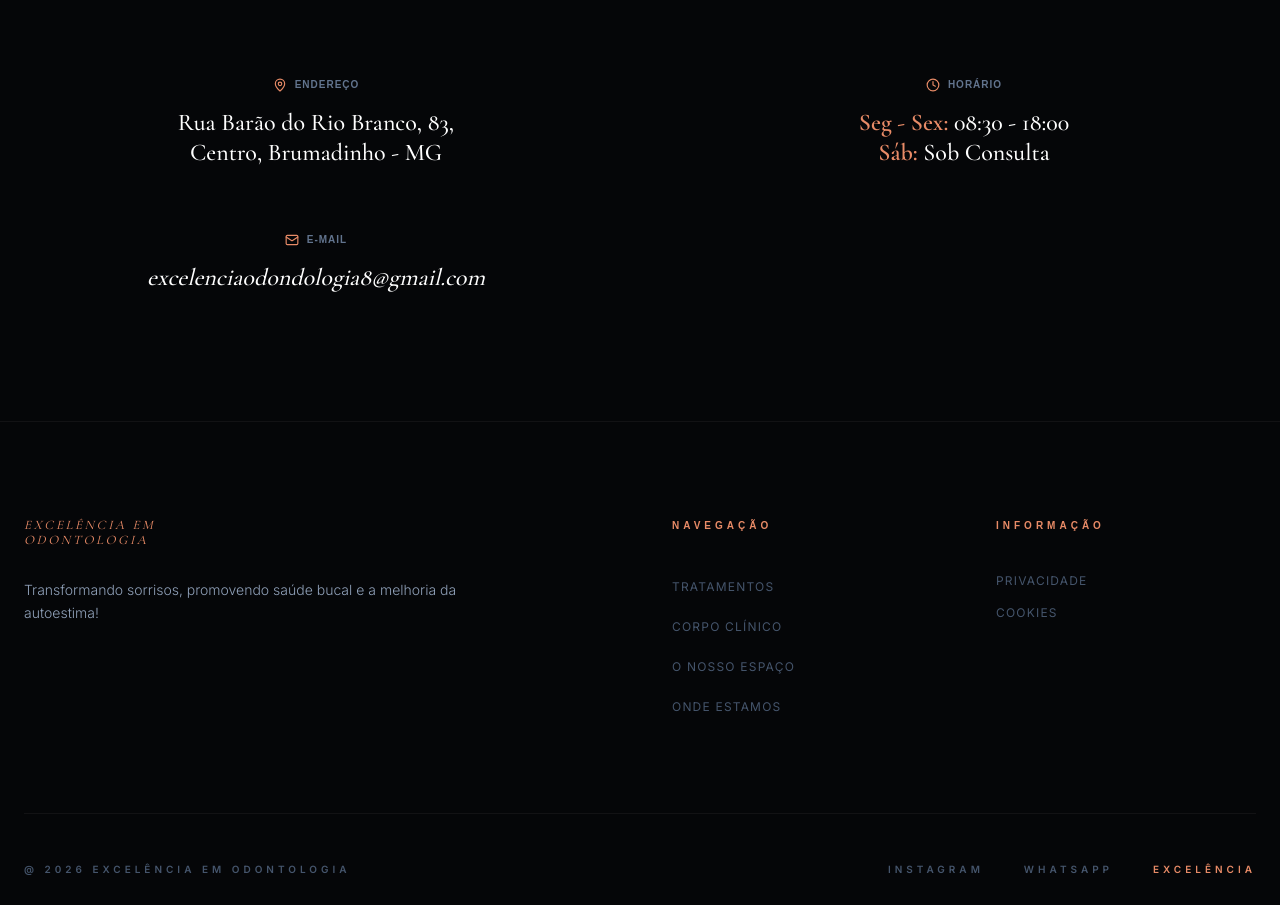
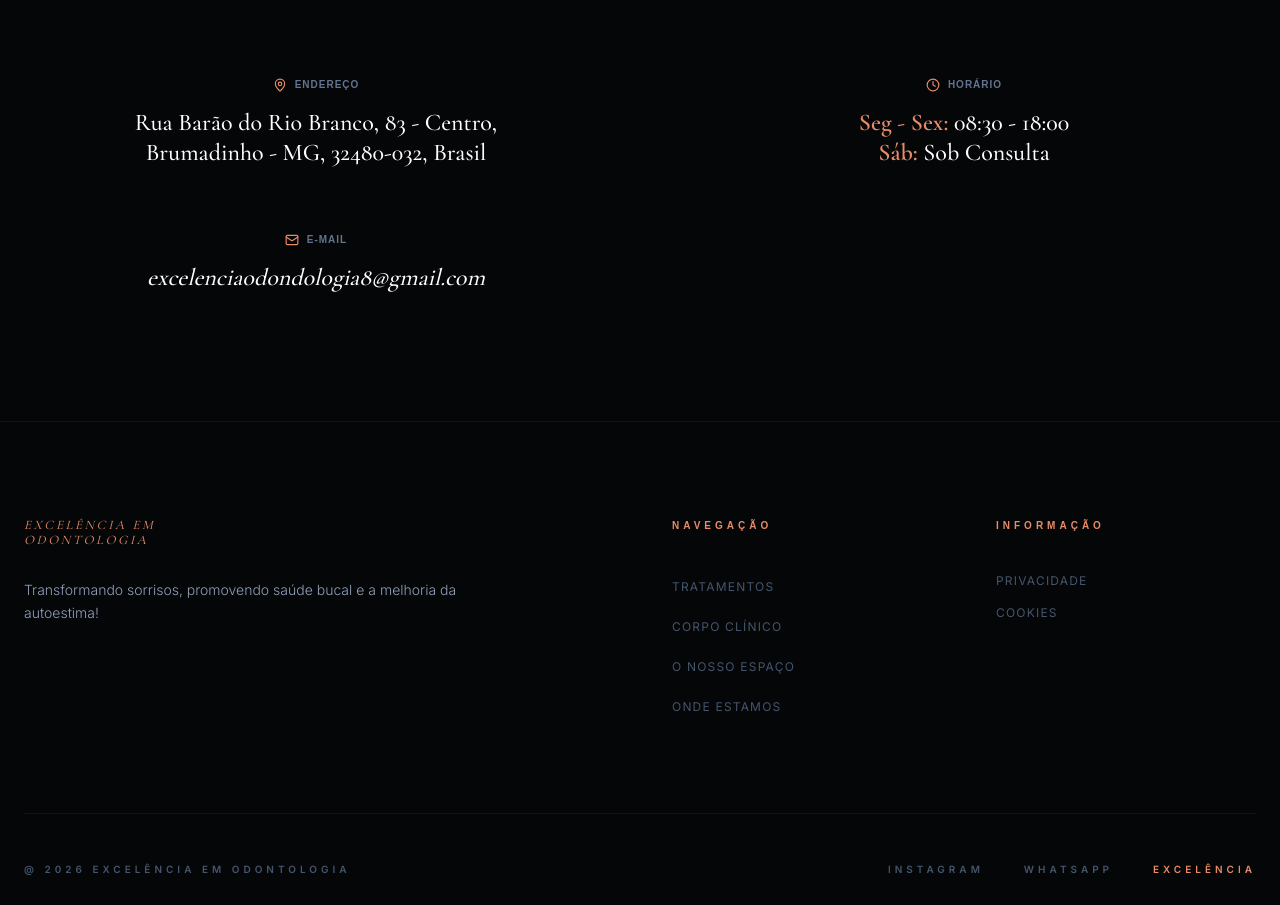
Before and after one commit to mariosergiosousa-gif/Fl-via-Freitas, a React (Vite) app: page / in a window 1280 px wide. Shown: the part 7108-8013 px from the top of the page. Built offline with nearby package versions, Linux system fonts and the light colour scheme.

Commit message:
feat(contact): Update address to include CEP and country
Add the postal code (CEP) and country to the contact address to provide more complete location information for users.

```diff
--- a/src/components/Contact.tsx
+++ b/src/components/Contact.tsx
@@ -66,8 +66,8 @@ export default function Contact() {
                       Endereço
                     </h4>
                     <p className="serif text-xl md:text-2xl text-white leading-tight font-medium group-hover:text-brand-accent transition-colors">
-                      Rua Barão do Rio Branco, 83, <br />
-                      Centro, Brumadinho - MG
+                      Rua Barão do Rio Branco, 83 - Centro, <br />
+                      Brumadinho - MG, 32480-032, Brasil
                     </p>
                   </a>
                 </div>
```
